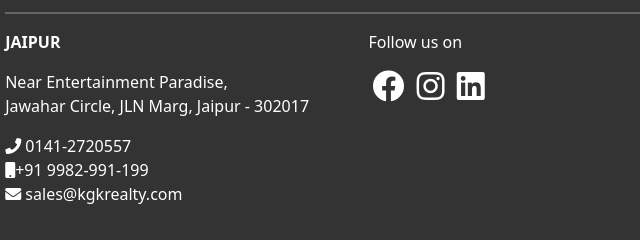
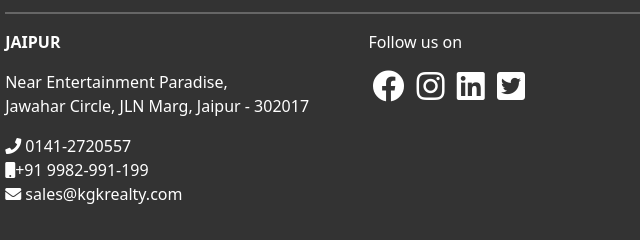
Before and after one commit to himanshu1998-coder/amulyaKGK, a plain HTML site: page index.html in a window 1280 px wide. Shown: the part 4136-4376 px from the top of the page, 102-742 px from the left. Drawn offline with nearby package versions, Linux system fonts and the light colour scheme.

Commit message:
Add files via upload

```diff
--- a/index.html
+++ b/index.html
@@ -590,6 +590,10 @@
                     class="text-white text-decoration-none me-1 ms-1"
                     ><i class="fab fa-linkedin fa-2x"></i
                   ></a>
+                  <a
+                    href="https://twitter.com/kgkrealty"
+                    class="text-white text-decoration-none me-1 ms-1"
+                    ><i class="fab fa-twitter-square fa-2x"></i></a>
                 </div>
                 <p></p>
               </div>
```
